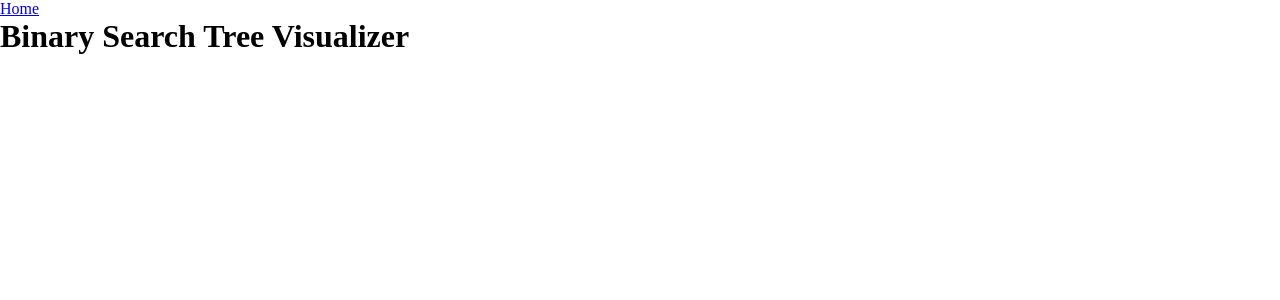
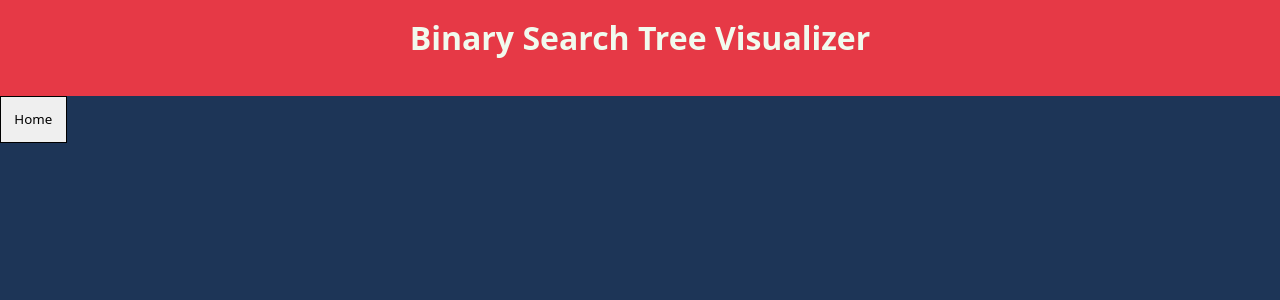
Before and after one commit to rogerb5/data-structure-visualizer, a PHP site: page /binarytree.html in a window 1280 px wide. Shown: the top 300 px of the page. Run offline with PHP 8.4, Linux system fonts and the light colour scheme.

Commit message:
background and button changes

```diff
--- a/binarytree.html
+++ b/binarytree.html
@@ -11,7 +11,9 @@
 </head>
 
 <body>
-    <a href="index.html">Home</a>
+    <div class = "home-container">
+        <a href="index.html"><button id="home" class="home-button">Home</button></a>
+    </div>
     <h1>Binary Search Tree Visualizer</h1>
     <script src="js/structures/binarytree.js"></script>
 </body>
--- a/css/binarytree.css
+++ b/css/binarytree.css
@@ -2,6 +2,37 @@
     margin: 0;
     padding: 0;
     box-sizing: border-box;
+    font-family: system-ui, -apple-system, BlinkMacSystemFont, 'Segoe UI', Roboto, Oxygen, Ubuntu, Cantarell, 'Open Sans', 'Helvetica Neue', sans-serif;
 }
 
 /* Styles Go Here */
+h1 {
+    text-align: center;
+    color: #f1faee;
+    position: relative;
+    top: -5rem;
+}
+
+.home-container {
+    position: relative;
+}
+
+.home-button {
+    position: absolute;
+    border: 1px solid black;
+    padding: 1em;
+    left: 0; /* Change right to left to move it to the top left corner */
+    top: 0;
+    transition: 0.5s ease;
+}
+
+.home-button:hover {
+    color: white;
+    background-color: #0E103D;
+    transition: 0.5s ease;
+}
+
+body {
+    border-top: 6rem solid #e63946;
+    background-color: #1d3557;
+}
```
